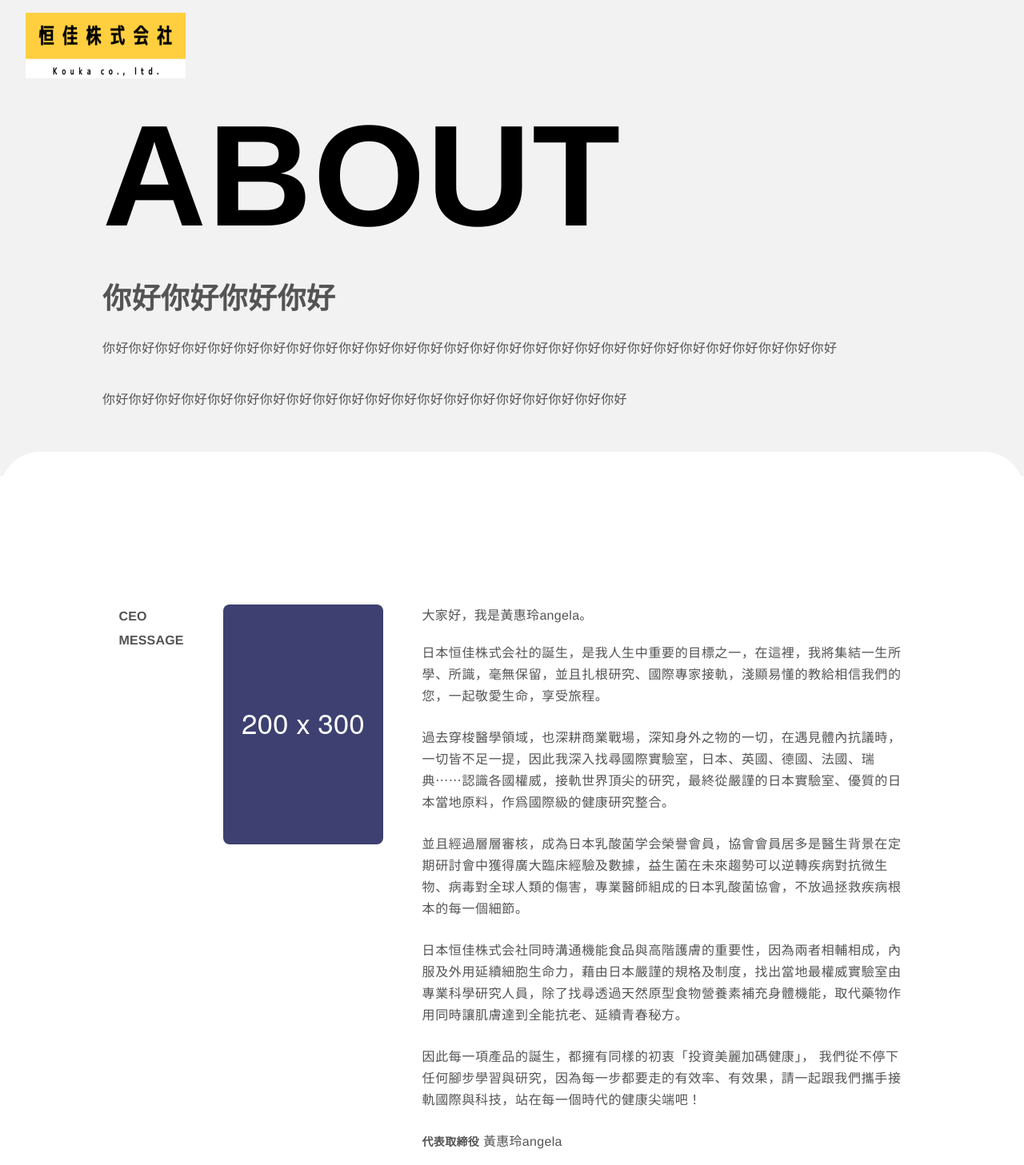
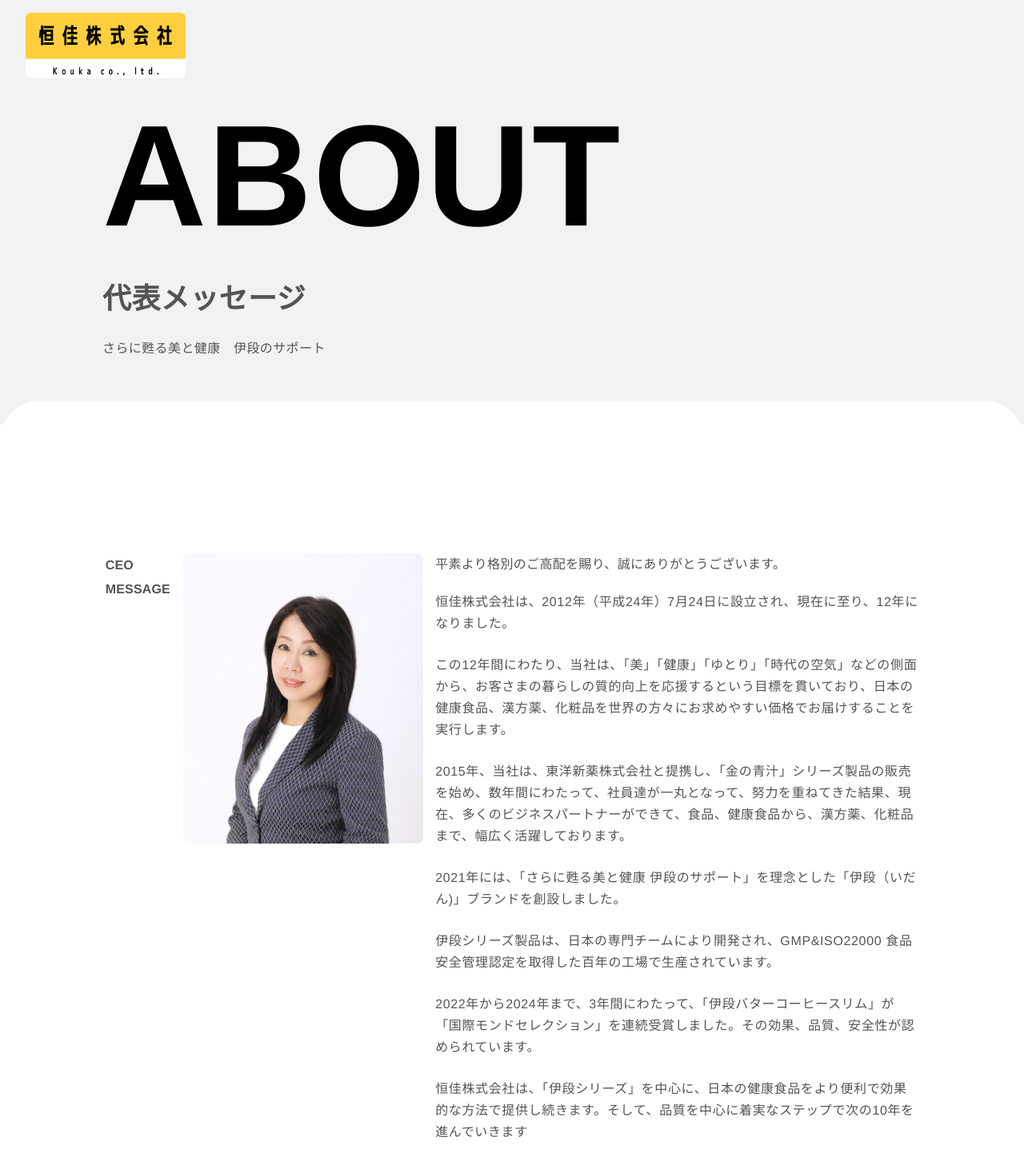
Before and after one commit to ppppppsmash/pj_kk, a Next.js app: page /about in a window 1280 px wide. Shown: the top 1457 px of the page at 80% size. Built offline with nearby package versions, Linux system fonts and the light colour scheme.

Commit message:
feat: about page message

```diff
--- a/app/(user)/about/page.tsx
+++ b/app/(user)/about/page.tsx
@@ -13,16 +13,16 @@
 
           <div className="mt-[80px] mx-auto tracking-wide text-[#545454] animate-fade-in-bottom duration-500 delay-300">
             <h3 className="font-semibold leading-[27px] text-[36px]">
-              你好你好你好你好
+              代表メッセージ
             </h3>
 
             <p className="mt-[33px] leading-[31px]">
-              你好你好你好你好你好你好你好你好你好你好你好你好你好你好你好你好你好你好你好你好你好你好你好你好你好你好你好你好
+            さらに甦る美と健康　伊段のサポート​
             </p>
 
-            <p className="mt-[33px] leading-[31px]">
+            {/* <p className="mt-[33px] leading-[31px]">
               你好你好你好你好你好你好你好你好你好你好你好你好你好你好你好你好你好你好你好你好
-            </p>
+            </p> */}
           </div>
         </div>
       </section>
@@ -35,36 +35,43 @@
             </h2>
 
             <div>
-              <img className="rounded-lg" src="/images/image-1.png" />
+              <img className="rounded-lg w-[300px]" src="/images/about/ceo.jpg" />
             </div>
 
             <div className="max-w-[604px]">
               <p className="leading-[27px] tracking-[.02em] text-[#545454] mb-[20px]">
-              大家好，我是黃惠玲angela。
+                平素より格別のご高配を賜り、誠にありがとうございます。
               </p>
 
               <p className="leading-[27px] tracking-[.04em] text-[#545454] mb-[25px]">
-              日本恒佳株式会社的誕生，是我人生中重要的目標之一，在這裡，我將集結一生所學、所識，毫無保留，並且扎根研究、國際專家接軌，淺顯易懂的教給相信我們的您，一起敬愛生命，享受旅程。</p>
-
-              <p className="leading-[27px] tracking-[.04em] text-[#545454] mb-[25px]">
-                過去穿梭醫學領域，也深耕商業戰場，深知身外之物的一切，在遇見體內抗議時，一切皆不足一提，因此我深入找尋國際實驗室，日本、英國、德國、法國、瑞典⋯⋯認識各國權威，接軌世界頂尖的研究，最終從嚴謹的日本實驗室、優質的日本當地原料，作爲國際級的健康研究整合。
+                恒佳株式会社は、2012年（平成24年）7月24日に設立され、現在に至り、12年になりました。
               </p>
 
               <p className="leading-[27px] tracking-[.04em] text-[#545454] mb-[25px]">
-                並且經過層層審核，成為日本乳酸菌学会榮譽會員，協會會員居多是醫生背景在定期研討會中獲得廣大臨床經驗及數據，益生菌在未來趨勢可以逆轉疾病對抗微生物、病毒對全球人類的傷害，專業醫師組成的日本乳酸菌協會，不放過拯救疾病根本的每一個細節。
+                この12年間にわたり、当社は、「美」「健康」「ゆとり」「時代の空気」などの側面から、お客さまの暮らしの質的向上を応援するという目標を貫いており、日本の健康食品、漢方薬、化粧品を世界の方々にお求めやすい価格でお届けすることを実行します。​</p>
+
+              <p className="leading-[27px] tracking-[.04em] text-[#545454] mb-[25px]">
+                2015年、当社は、東洋新薬株式会社と提携し、「金の青汁」シリーズ製品の販売を始め、数年間にわたって、社員達が一丸となって、努力を重ねてきた結果、現在、多くのビジネスパートナーができて、食品、健康食品から、漢方薬、化粧品まで、幅広く活躍しております。
               </p>
 
               <p className="leading-[27px] tracking-[.04em] text-[#545454] mb-[25px]">
-                日本恒佳株式会社同時溝通機能食品與高階護膚的重要性，因為兩者相輔相成，內服及外用延續細胞生命力，藉由日本嚴謹的規格及制度，找出當地最權威實驗室由專業科學研究人員，除了找尋透過天然原型食物營養素補充身體機能，取代藥物作用同時讓肌膚達到全能抗老、延續青春秘方。
+                2021年には、「さらに甦る美と健康 伊段のサポート」を理念とした「伊段（いだん)」ブランドを創設しました。
               </p>
 
               <p className="leading-[27px] tracking-[.04em] text-[#545454] mb-[25px]">
-                因此每一項產品的誕生，都擁有同樣的初衷「投資美麗加碼健康」，
-                我們從不停下任何腳步學習與研究，因為每一步都要走的有效率、有效果，請一起跟我們攜手接軌國際與科技，站在每一個時代的健康尖端吧！
+                伊段シリーズ製品は、日本の専門チームにより開発され、GMP&ISO22000 食品安全管理認定を取得した百年の工場で生産されています。
+              </p>
+
+              <p className="leading-[27px] tracking-[.04em] text-[#545454] mb-[25px]">
+                2022年から2024年まで、3年間にわたって、「伊段バターコーヒースリム」が「国際モンドセレクション」を連続受賞しました。その効果、品質、安全性が認められています。
+              </p>
+
+              <p className="leading-[27px] tracking-[.04em] text-[#545454] mb-[25px]">
+                恒佳株式会社は、「伊段シリーズ」を中心に、日本の健康食品をより便利で効果的な方法で提供し続きます。そして、品質を中心に着実なステップで次の10年を進んでいきます
               </p>
 
               <p className="leading-[27px] tracking-[.02em] text-[#545454] mb-[25px]">
-                <span className="font-bold text-sm">代表取締役</span> 黃惠玲angela
+                <span className="font-bold text-sm">代表取締役</span> 梅原 鳳艶
               </p>
             </div>
           </div>
--- a/components/Contents/Home.tsx
+++ b/components/Contents/Home.tsx
@@ -97,7 +97,7 @@
               href="/about"
             >
               <p className="text-white">
-                <span className="font-normsEn block w-full text-[34px] sm:text-[80px] leading-[1]">ABOUT US<strong className="text-blue-400 text-[20px] pl-2">■</strong></span>
+                <span className="font-normsEn block w-full text-[34px] sm:text-[80px] leading-[1]">ABOUT US<strong className="text-kouka text-[20px] pl-2">■</strong></span>
                 <span className="text-[24px] sm:text-[34px] tracking-wide">恒佳について</span>
               </p>
               <p className="mt-auto w-full block sm:flex flex-wrap justify-between text-white tracking-widest">
--- a/components/Hero.tsx
+++ b/components/Hero.tsx
@@ -66,7 +66,7 @@
               font-bold leading-9 text-transparent dark:from-white dark:via-white/90 dark:to-white/70
               sm:text-3xl sm:leading-[3.5rem] text-white"
           >
-            我們只跟世界最權威級的機構或大師合作，希望用最自然的保養方式來幫助他人更健康{' '}<br />我們帶來
+            テキストテキストテキストテキストテキストテキストTOP{' '}<br />テキスト
             <div className="inline-grid h-9 overflow-hidden sm:h-[3.5rem]">
               <div ref={scope}>
                 {TEXTS.map(({ text, className }, index) => (
--- a/components/Logo.tsx
+++ b/components/Logo.tsx
@@ -13,7 +13,7 @@
     )}>
       <Link href="/">
         <img
-          className="w-full"
+          className="w-full rounded-md"
           src="/images/logo.png"
         />
       </Link>
--- a/components/ui/navigation-menu.tsx
+++ b/components/ui/navigation-menu.tsx
@@ -41,7 +41,7 @@
 const NavigationMenuItem = NavigationMenuPrimitive.Item
 
 const navigationMenuTriggerStyle = cva(
-  "group inline-flex h-10 w-max items-center justify-center px-5 pt-3 pb-2 text-[13px] font-bold transition-colors relative after:absolute after:bottom- after:w-full after:h-[6px] after:bg-opacity-40 after:bg-kubo after:scale-y-100 after:transition-all after:duration-300 after:origin-[top_left] after:scale-x-0 hover:after:scale-x-100 hover:after:scale-y-100 focus:text-accent-foreground focus:outline-none disabled:pointer-events-none disabled:opacity-50 transition-all"
+  "group inline-flex h-10 w-max items-center justify-center px-5 pt-3 pb-2 text-[13px] font-bold transition-colors relative after:absolute after:bottom- after:w-full after:h-[6px] after:bg-opacity-40 after:bg-kouka after:scale-y-100 after:transition-all after:duration-300 after:origin-[top_left] after:scale-x-0 hover:after:scale-x-100 hover:after:scale-y-100 focus:text-accent-foreground focus:outline-none disabled:pointer-events-none disabled:opacity-50 transition-all"
 )
 
 const NavigationMenuTrigger = React.forwardRef<
--- a/tailwind.config.ts
+++ b/tailwind.config.ts
@@ -22,7 +22,7 @@
         normsEn: ['TTNorms']
       },
       colors: {
-        kubo: "#00B9E5",
+        kouka: "#FECF3E",
         gray: "#F2F2F2",
         scroll: "#333333",
         border: "hsl(var(--border))",
```
Also changed, not shown: public/images/about/ceo.jpg (added).
